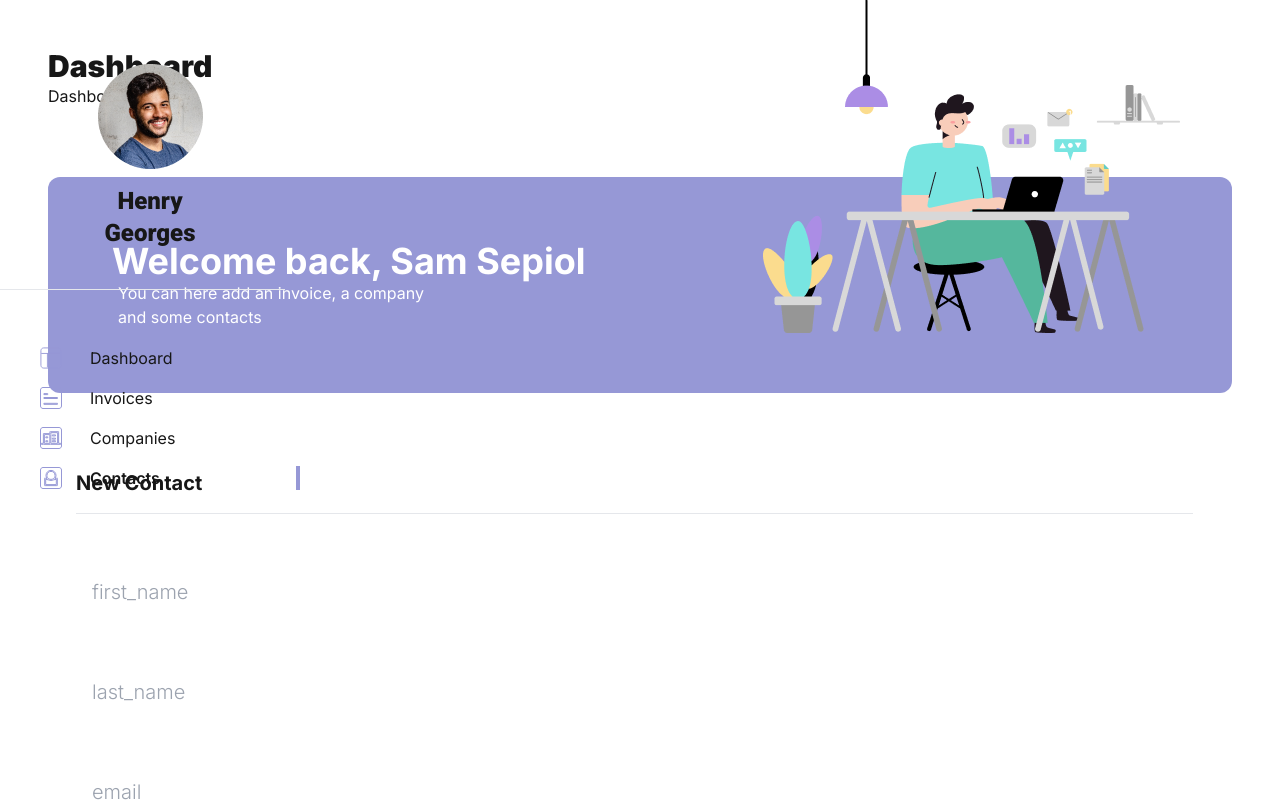
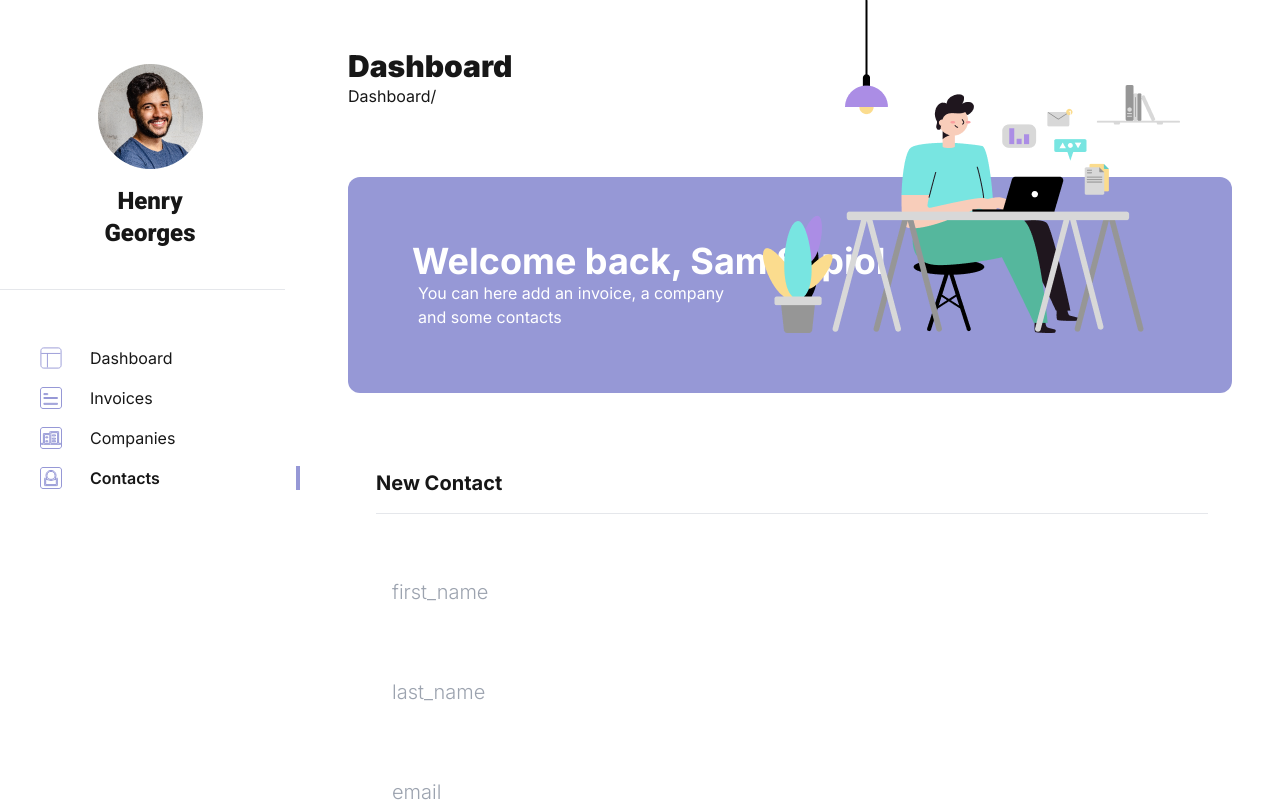
Before and after one commit to sam-sepiol1/cogip-client, a Next.js app: page /dashboard_contacts in a window 1280 px wide. Shown: the top 802 px of the page. Built offline with nearby package versions, Linux system fonts and the light colour scheme.

Commit message:
FRONT : Add margin left to align new contact page

```diff
--- a/app/dashboard_contacts/page.tsx
+++ b/app/dashboard_contacts/page.tsx
@@ -7,7 +7,7 @@
 		<main>
 			<div className='flex'>
 				<Dashboard_menu />
-				<div className='flex flex-col w-full'>
+				<div className='flex flex-col ml-[300px] w-full'>
 					<Dashboard_header />
 					<New_entry_form title='New Contact' fields={['first_name', 'last_name', 'email', 'phone']} />
 				</div>
```
